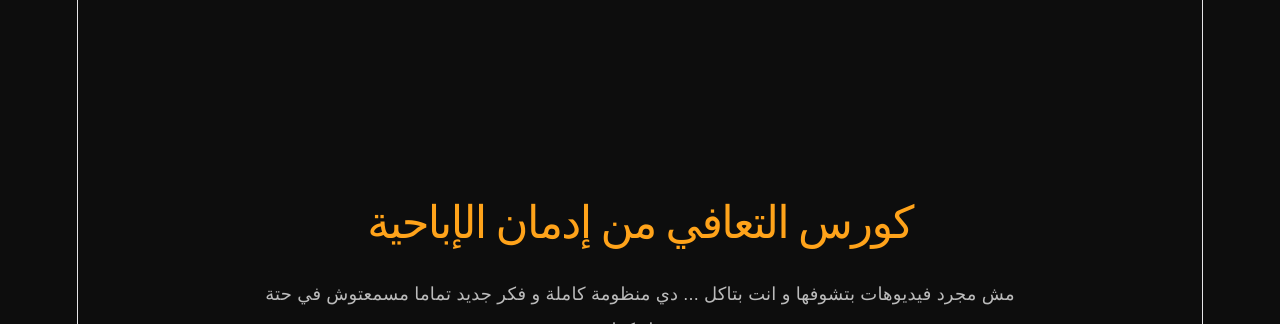
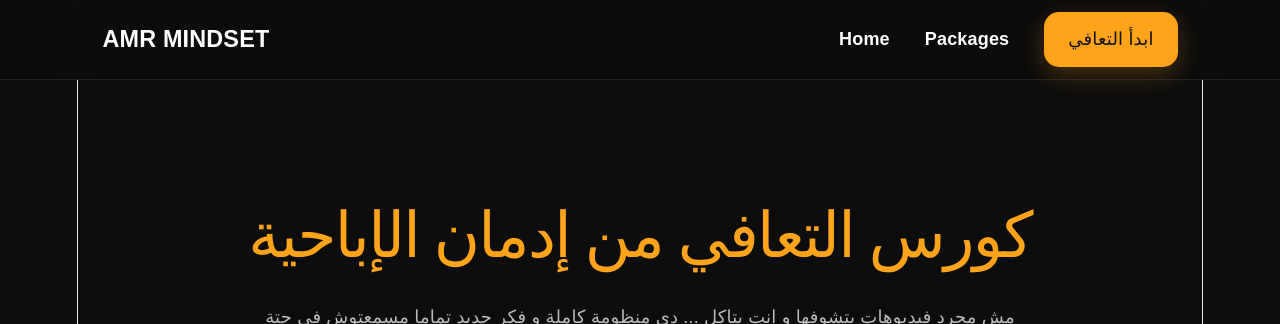
Before and after one commit to 3mr-malek/amr-mindset, a React (Vite) app: page /course/recovery in a window 1280 px wide. Shown: the top 324 px of the page. Built offline with nearby package versions, Linux system fonts and the light colour scheme; a web font is replaced by a local one.

Commit message:
updated website

```diff
--- a/src/App.css
+++ b/src/App.css
@@ -553,7 +553,7 @@ opacity:.7;
     transform:none;
   }
   .gurantee{
-    margin-top: 30px;
+    margin-top: 60px;
     color: #aaa;
   }
 
@@ -768,7 +768,7 @@ img {
   }
 
   .course-hero h1 {
-    font-size: 2.5rem;
+    font-size: 3.5rem;
   }
 
   .course-hero p {
@@ -780,7 +780,7 @@ img {
   }
 
   .video-container iframe {
-    height: 220px;
+    height: 520px;
   }
 
   .packages {
--- a/src/components/Navbar.jsx
+++ b/src/components/Navbar.jsx
@@ -1,20 +1,21 @@
 import { useState } from "react";
-import { Link } from "react-router-dom";
+import { Link, useLocation } from "react-router-dom";
 
 function Navbar() {
   const [menuOpen, setMenuOpen] = useState(false);
+  const location = useLocation();
+
+  const isHome = location.pathname === "/";
 
   return (
     <nav className="navbar">
-
-      <a
+      <Link
         className="Amr-Mindset"
-        href="https://www.youtube.com/@3mr-Malek"
-        target="_blank"
-        rel="noreferrer"
+        to="/"
+        onClick={() => setMenuOpen(false)}
       >
         AMR MINDSET
-      </a>
+      </Link>
 
       <div
         className="hamburger"
@@ -28,6 +29,8 @@ function Navbar() {
           menuOpen ? "active" : ""
         }`}
       >
+        {isHome ? (
+          <>
             <a
               href="#about"
               onClick={() => setMenuOpen(false)}
@@ -48,6 +51,21 @@ function Navbar() {
             >
               Results
             </a>
+          </>
+        ) : (
+          <>
+            <Link
+              to="/"
+              onClick={() => setMenuOpen(false)}
+            >
+              Home
+            </Link>
+
+            <a href="#packages">
+              Packages
+            </a>
+          </>
+        )}
 
         <Link
           to="/course/recovery"
--- a/src/pages/RecoveryCourse.jsx
+++ b/src/pages/RecoveryCourse.jsx
@@ -1,6 +1,8 @@
+import Navbar from "../components/Navbar";
 function RecoveryCourse() {
   return (
     <div className="course-page">
+       <Navbar />
 
       <section className="course-hero">
         <h1>كورس التعافي من إدمان الإباحية</h1>
```
Lines whose indentation alone changed are shown as unchanged.
